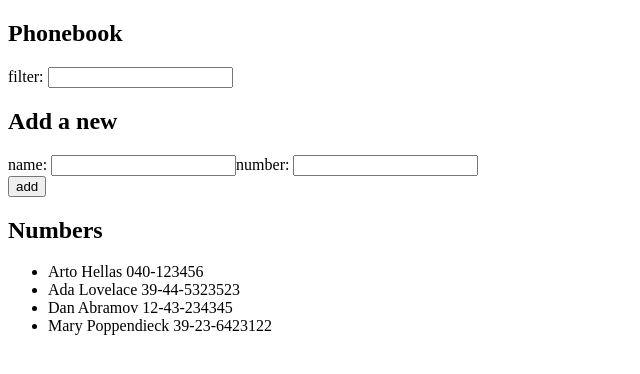
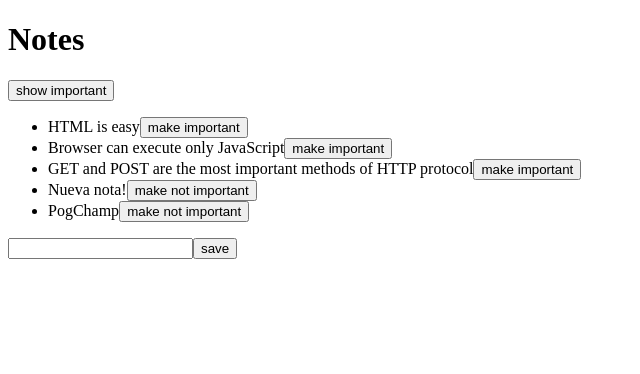
Before and after one commit to JeronimoMarg/react, a React (Vite) app: page / in a window 1280 px wide. Shown: the top 374 px of the page, without its empty margins (0-640 px from the left). Built offline with nearby package versions, Linux system fonts and the light colour scheme; data requests are answered from the project's data file.

Commit message:
Aplicacion de notas con POST, GET, PUT con service

```diff
--- a/db.json
+++ b/db.json
@@ -3,7 +3,7 @@
     {
       "id": "1",
       "content": "HTML is easy",
-        "important": true
+      "important": false
     },
     {
       "id": "2",
@@ -13,11 +13,20 @@
     {
       "id": "3",
       "content": "GET and POST are the most important methods of HTTP protocol",
+      "important": false
+    },
+    {
+      "id": "4",
+      "content": "Nueva nota!",
+      "important": true
+    },
+    {
+      "id": "5",
+      "content": "PogChamp",
       "important": true
     }
   ],
-
-    "persons":[
+  "persons": [
     {
       "name": "Arto Hellas",
       "number": "040-123456",
@@ -39,5 +48,4 @@
       "id": "4"
     }
   ]
-
 }
--- a/package.json
+++ b/package.json
@@ -8,7 +8,7 @@
     "build": "vite build",
     "lint": "eslint .",
     "preview": "vite preview",
-    "server": "json-server --p 3001 db.json"
+    "server": "json-server -p 3001 db.json"
   },
   "dependencies": {
     "axios": "^1.8.1",
--- a/src/App.jsx
+++ b/src/App.jsx
@@ -1,19 +1,20 @@
 import { useState, useEffect} from 'react'
 import axios from 'axios'
 import Note from './components/Note'
+import noteService from './services/notes'
 
-const App = (props) => {
+const App = () => {
   const [notes, setNotes] = useState([])
-  const [newNote, setNewNote] = useState('a new note...')
+  const [newNote, setNewNote] = useState('')
   const [showAll, setShowAll] = useState(true)
 
   const hook = () => {
-    console.log('effect')
-    axios
-      .get('http://localhost:3001/notes')
-      .then(response => {
-        console.log('promise fulfilled')
-        setNotes(response.data)
+    //buscar todas las notas con un GET mediante service
+    noteService
+      .getAll()
+      .then(data => {
+        console.log('promise fulfilled de traer todas las notas')
+        setNotes(data)
       })
   }
 
@@ -28,10 +29,16 @@ const App = (props) => {
     const noteObject = {
       content: newNote,
       important: Math.random() < 0.5,
-      id: String(notes.length + 1)
+      //id: String(notes.length + 1)  //el server organiza los id's automaticamente
     }
-    setNotes(notes.concat(noteObject))
-    setNewNote('a new Note...')
+    //hacer el post mediante el uso del service
+    noteService
+      .create(noteObject)
+      .then(data => {
+        console.log('post realizado: ', response)
+        setNotes(notes.concat(data))
+        setNewNote('')
+      })
   }
 
   const handleNoteChange = (event) => {
@@ -39,8 +46,26 @@ const App = (props) => {
     setNewNote(event.target.value)
   }
 
+  const handleToggleImportance = (note) => {
+    console.log('importance of note', note.id, 'needs to be toggled')
+    const url = `http://localhost:3001/notes/${note.id}`
+    //Se crea una copia del note porque no queremos modificar el objeto de forma directa. (NEVER MUTATE STATE DIRECTLY)
+    const changedNote = {...note, important: !note.important}
+    //usamos el servicio de notes para hacer el PUT
+    noteService
+      .update(note.id, changedNote)
+      .then(data => {
+        //Setear el array de notas con la nota modificada.
+        setNotes(notes.map(n => n.id === note.id ? data : n))
+      })
+      .catch(error => {
+        alert(`the note '${note.content}' was already deleted from server`)
+        setNotes(notes.filter(n => n.id !== note.id))
+      })
+  }
+
   const notesToShow = showAll ? notes : notes.filter (note => note.important === true)
-  const notesM = notesToShow.map(note => <Note key={note.id} note={note}></Note>)
+  const notesM = notesToShow.map(note => <Note key={note.id} note={note} toggleImportance={() => handleToggleImportance(note)}></Note>)
 
   return (
     <div>
--- a/src/components/Note.jsx
+++ b/src/components/Note.jsx
@@ -1,8 +1,14 @@
 
 
-const Note = ({note}) => {
+const Note = ({note, toggleImportance}) => {
+
+  const label = note.important ? 'make not important' : 'make important'
+
     return (
-      <li>{note.content}</li>
+      <li>
+        {note.content}
+        <button onClick={toggleImportance}>{label}</button>
+        </li>
     )
 }
 
--- a/src/main.jsx
+++ b/src/main.jsx
@@ -3,4 +3,4 @@ import ReactDOM from 'react-dom/client'
 import App from './App'
 import Practica from './Practica'
 
-ReactDOM.createRoot(document.getElementById('root')).render(<Practica/>)
+ReactDOM.createRoot(document.getElementById('root')).render(<App/>)
--- /dev/null
+++ b/src/services/notes.js
@@ -0,0 +1,30 @@
+import axios from 'axios'
+const baseUrl = 'http://localhost:3001/notes'
+
+//NOTA: el metodo .then sobre una promise tambien devuelve una promise.
+
+const getAll = () => {
+  const promise = axios.get(baseUrl)
+  return promise.then(response => response.data)
+}
+
+const create = newObject => {
+  const promise = axios.post(baseUrl, newObject)
+  return promise.then(response => response.data)
+}
+
+const update = (id, newObject) => {
+  const promise = axios.put(`${baseUrl}/${id}`, newObject)
+  return promise.then(response => response.data)
+}
+
+/*
+export default {
+  getAll: getAll,
+  create: create,
+  update: update
+}
+  */
+
+//ES6 shorthand property names
+export default { getAll, create, update }
```
Lines whose indentation alone changed are shown as unchanged.
